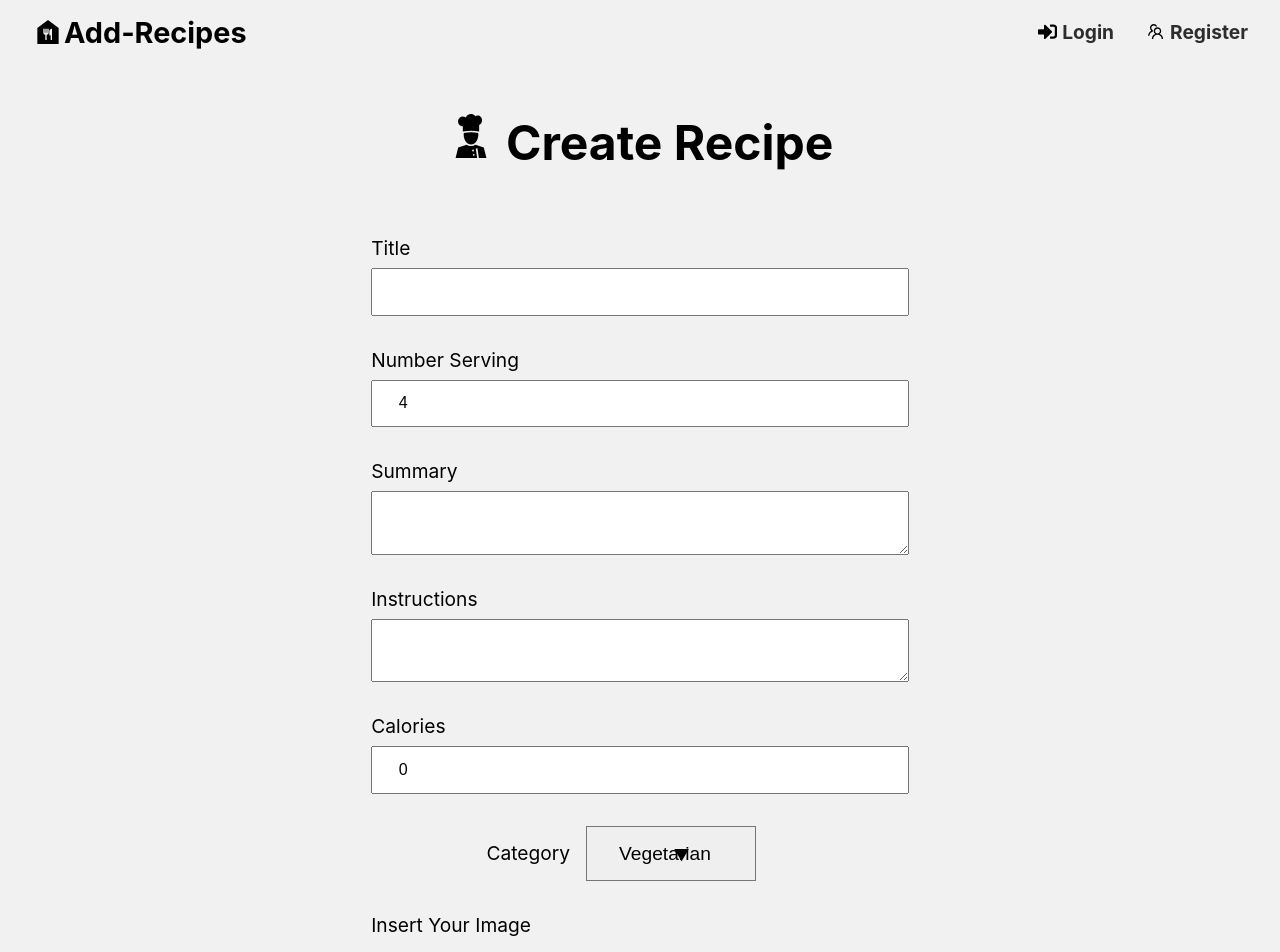
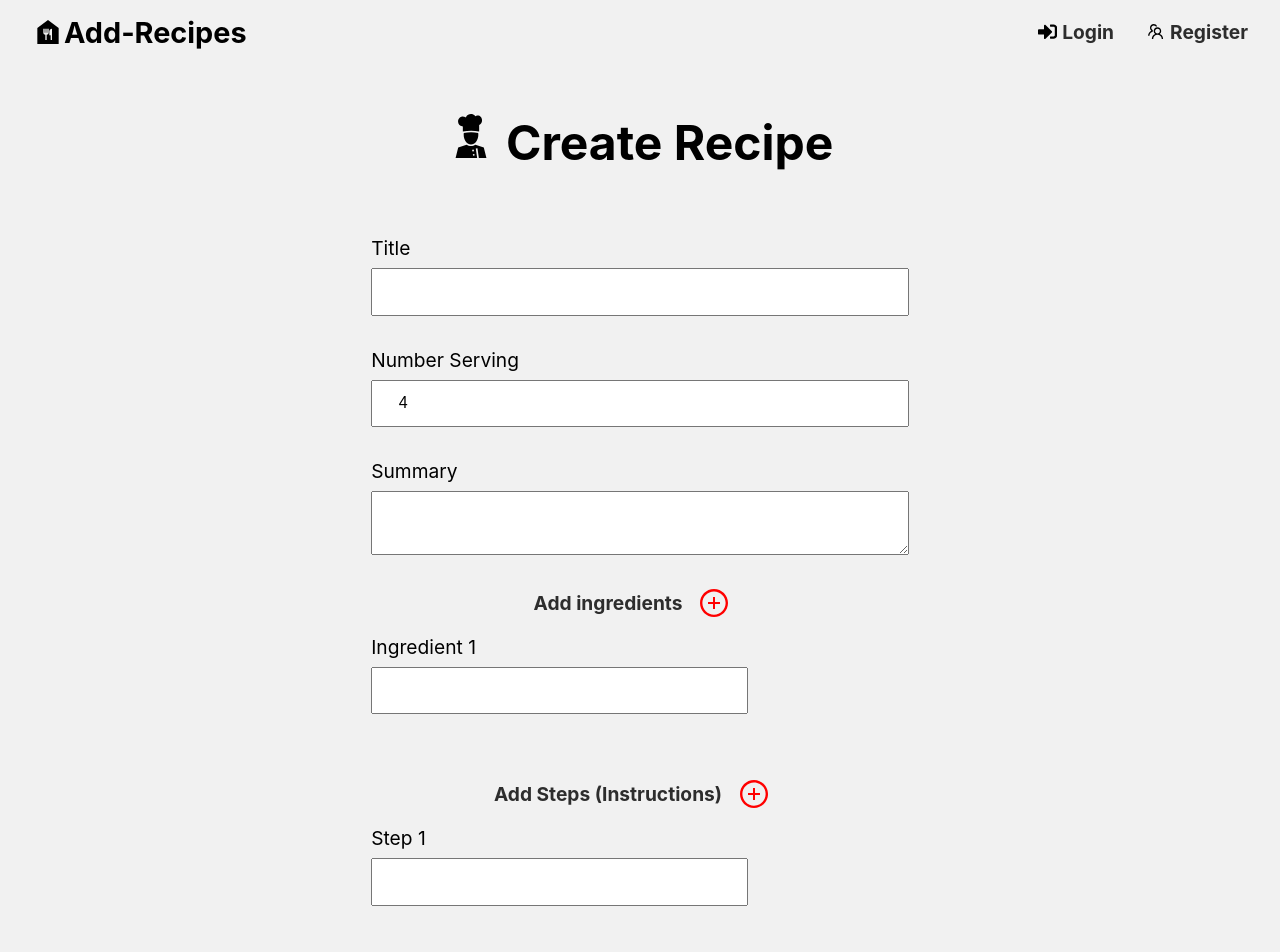
Before and after one commit to bachar78/Add-Recipes-App, a React (Create React App) app in the folder frontend/: page /createRecipe in a window 1280 px wide. Shown: the top 952 px of the page. Built offline with nearby package versions, Linux system fonts and the light colour scheme.

Commit message:
create recipe form

```diff
--- a/frontend/src/pages/RecipeForms/CreateRecipe.jsx
+++ b/frontend/src/pages/RecipeForms/CreateRecipe.jsx
@@ -3,33 +3,26 @@ import { useSelector, useDispatch } from 'react-redux'
 import { useNavigate } from 'react-router-dom'
 import Spinner from '../../components/spinner/Spinner'
 import { GiCook } from 'react-icons/gi'
+import { AiOutlinePlusCircle, AiOutlineMinusCircle } from 'react-icons/ai'
 
 function CreateRecipe() {
   const { chefe } = useSelector((state) => state.auth)
   // const { isLoading, isError, isSuccess, message } = useSelector(
   //   (state) => state.tasks
   // )
+
   const [formData, setFormData] = useState({
     title: '',
     category: '',
-    ingredients: [],
     summary: '',
     instructions: '',
     image: '',
     number_serving: 4,
     calories: 0,
   })
-  const {
-    title,
-    category,
-    ingredients,
-    summary,
-    instructions,
-    image,
-    number_serving,
-    calories,
-  } = formData
- const onChange = (e) => {
+  const { title, category, summary, image, number_serving, calories } = formData
+
+  const onChange = (e) => {
     setFormData((prev) => ({ ...prev, [e.target.name]: e.target.value }))
   }
   const [inputState, setInputState] = useState('')
@@ -43,25 +36,40 @@ function CreateRecipe() {
       setFormData((prev) => ({ ...prev, image: reader.result }))
     }
   }
-  // useEffect(() => {
-  //   if (isError) {
-  //     toast.error(message)
-  //   }
-  //   if (isSuccess) {
-  //     dispatch(reset())
-  //     navigate('/profile/tasks')
-  //   }
-  //   dispatch(reset())
-  // }, [isError, message, isSuccess, dispatch, navigate])
 
   const onSubmit = (e) => {
     e.preventDefault()
-    // dispatch(createTask({ task, description, status, deadline }))
+    console.log(formData)
   }
 
   // if (isLoading) {
   //   return <Spinner />
   // }
+  const [ingredients, setIngredients] = useState([''])
+  const [instructions, setInstructions] = useState([''])
+  console.log({...formData, ingredients: ingredients, instructions: instructions})
+  const handleIngredientRemove = (index) => {
+    const list = [...ingredients]
+    list.splice(index, 1)
+    setIngredients(list)
+  }
+
+  const handleIngredient = (e, index) => {
+    const list = [...ingredients]
+    list[index] = e.target.value
+    setIngredients(list)
+  }
+  const handleInstructionRemove = (index) => {
+    const list = [...instructions]
+    list.splice(index, 1)
+    setInstructions(list)
+  }
+
+  const handleInstruction = (e, index) => {
+    const list = [...instructions]
+    list[index] = e.target.value
+    setInstructions(list)
+  }
   return (
     <div className='flex-column login'>
       <h1>
@@ -98,17 +106,80 @@ function CreateRecipe() {
             value={summary}
             onChange={onChange}
             autoComplete='off'
+            name='summary'
           />
         </div>
-        <div className='flex-column'>
-          <label htmlFor='instructions'>Instructions</label>
-          <textarea
-            type='text'
-            id='instructions'
-            value={instructions}
-            onChange={onChange}
-            autoComplete='off'
-          />
+        <div className='recipe__ingredients'>
+          <h2>
+            {' '}
+            Add ingredients{' '}
+            <AiOutlinePlusCircle
+              onClick={() => setIngredients([...ingredients, ''])}
+            />
+          </h2>
+
+          {ingredients.map((ingredient, index) => (
+            <div
+              key={index}
+              className='flex-column'
+              style={{ marginBottom: '2rem' }}
+            >
+              <label htmlFor='ingredient'>Ingredient {index + 1}</label>
+              <input
+                type='text'
+                id='summary'
+                value={ingredient}
+                onChange={(e) => handleIngredient(e, index)}
+                autoComplete='off'
+              />
+              {ingredients.length > 1 && (
+                <h2>
+                  Remove Ingredient{' '}
+                  <AiOutlineMinusCircle
+                    onClick={() => {
+                      handleIngredientRemove(index)
+                    }}
+                  />
+                </h2>
+              )}
+            </div>
+          ))}
+        </div>
+        <div className='recipe__ingredients'>
+          <h2>
+            {' '}
+            Add Steps (Instructions){' '}
+            <AiOutlinePlusCircle
+              onClick={() => setInstructions([...instructions, ''])}
+            />
+          </h2>
+
+          {instructions.map((instruction, index) => (
+            <div
+              key={index}
+              className='flex-column'
+              style={{ marginBottom: '2rem' }}
+            >
+              <label htmlFor='instruction'>Step {index + 1}</label>
+              <input
+                type='text'
+                id='summary'
+                value={instruction}
+                onChange={(e) => handleInstruction(e, index)}
+                autoComplete='off'
+              />
+              {instructions.length > 1 && (
+                <h2>
+                  Remove Instruction{' '}
+                  <AiOutlineMinusCircle
+                    onClick={() => {
+                      handleInstructionRemove(index)
+                    }}
+                  />
+                </h2>
+              )}
+            </div>
+          ))}
         </div>
         <div className='flex-column'>
           <label htmlFor='number_serving'>Calories</label>
@@ -118,19 +189,24 @@ function CreateRecipe() {
             value={calories}
             onChange={onChange}
             autoComplete='off'
+            name='calories'
           />
         </div>
-        <div className='select' style={{width: '40%'}}>
+        <div className='select' style={{ width: '40%' }}>
           <label htmlFor='category'>Category</label>
           <select name='category' id='category' onChange={onChange}>
+            <option value='vegetarian'>Select One</option>
             <option value='vegetarian'>Vegetarian</option>
             <option value='salad'>Salad</option>
             <option value='desert'>Desert</option>
-            <option value='finished'>mainCourse</option>
+            <option value='mainCourse'>Main Course</option>
           </select>
         </div>
-        <div className='flex-column'>
-          <label htmlFor='image'>Insert Your Image</label>
+        <div
+          className='flex-column'
+          style={{ border: '2px solid black', padding: '1rem' }}
+        >
+          <label htmlFor='image'>Insert the Image of the recipe</label>
           <input
             type='file'
             className='form-control'
--- a/frontend/src/pages/users/register/regiser.scss
+++ b/frontend/src/pages/users/register/regiser.scss
@@ -60,8 +60,8 @@ select {
   -webkit-appearance: none;
   -moz-appearance: none;
   appearance: none;
-   cursor: pointer;
-  padding: 1rem 2rem;
+  cursor: pointer;
+  padding: 1rem 3rem;
 
   font-size: 1.2rem;
   outline: none;
@@ -77,14 +77,13 @@ select {
   }
 }
 
-
 .select::after {
   content: '\25BC';
   position: absolute;
-  top: .7rem;
-  right: 6rem;
+  top: 0.7rem;
+  right: 4rem;
   pointer-events: none;
-  padding: .5rem;
+  padding: 0.5rem;
   transition: all 0.5s ease;
 }
 
@@ -92,3 +91,16 @@ select {
   background: black;
   color: white;
 }
+
+.recipe__ingredients {
+  h2 {
+    display: flex;
+    justify-content: center;
+    align-items: center;
+    svg {
+      font-size: 2rem;
+      margin: 0rem 1rem;
+      color: red;
+    }
+  }
+}
```
Also changed, not shown: 1 other file (tests, documents, lock files or other folders).
